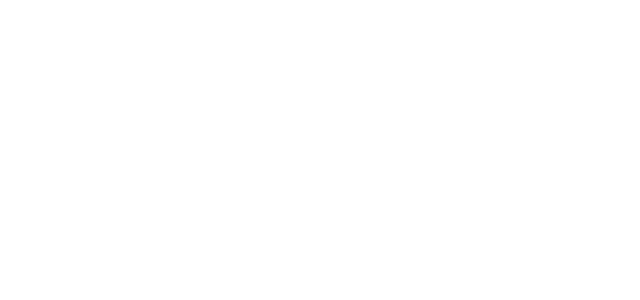
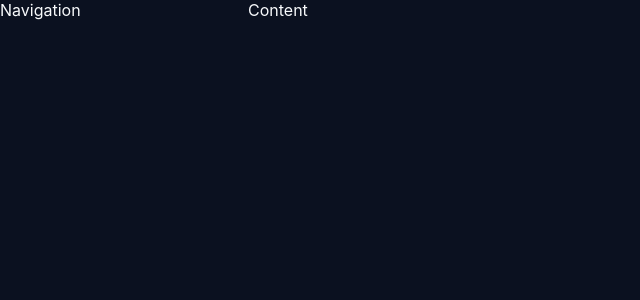
Before and after one commit to sppat/pharmarep-fe, a React (Vite) app: page / in a window 1280 px wide. Shown: the top 300 px of the page, without its empty margins (0-640 px from the left). Built offline with nearby package versions, Linux system fonts and the light colour scheme.

Commit message:
feat: add initial sidebar and main content grid layout

```diff
--- a/src/App.css
+++ b/src/App.css
@@ -0,0 +1,6 @@
+#root {
+    display: grid;
+    /* Let the main column shrink to fit; wide content may still need its own scrolling. */
+    grid-template-columns: var(--sidebar-width) minmax(0, 1fr);
+    height: 100%;
+}
--- a/src/App.tsx
+++ b/src/App.tsx
@@ -1,7 +1,10 @@
 import './App.css';
 
 function App() {
-  return <></>;
+  return <>
+    <aside>Navigation</aside>
+    <main>Content</main>
+  </>;
 }
 
 export default App;
--- a/src/index.css
+++ b/src/index.css
@@ -67,3 +67,16 @@
   --header-height: 64px;
   --content-max-width: 1440px;
 }
+
+* {
+  box-sizing: border-box;
+  margin: 0;
+  padding: 0;
+}
+
+body {
+  height: 100vh;
+  background-color: var(--color-bg-app);
+  font-family: var(--font-sans);
+  color: var(--color-text-primary);
+}
```
